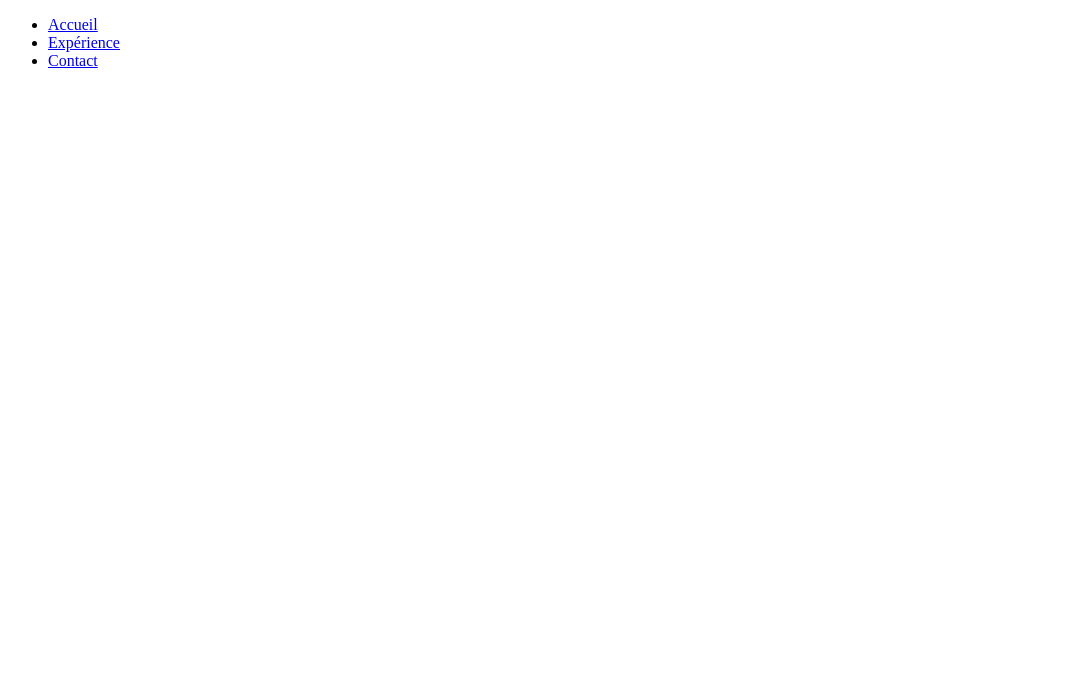
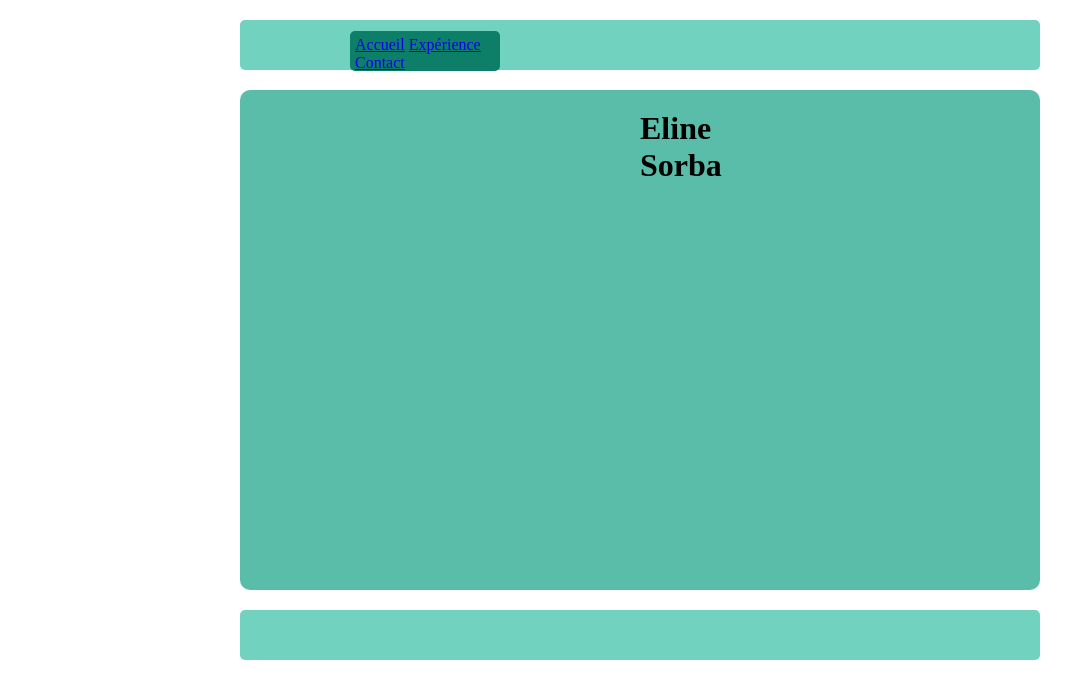
Before and after one commit to ElineSorba/projettest, a plain HTML site: page contact.html in a window 1280 px wide. Shown: the whole page, without its empty margins (0-1071 px from the left). Drawn offline with Linux system fonts and the light colour scheme.

Commit message:
pageaccueil

```diff
--- a/contact.html
+++ b/contact.html
@@ -1,30 +1,35 @@
 <!DOCTYPE html>
 <html lang="fr">
 <head>
+    <link href='http://fonts.googleapis.com/css?family=Noticia+Text:400,400italic,700italic,700' rel='stylesheet' type='text/css'>
     <meta charset="UTF-8">
+    <link rel="stylesheet" href="style.css" />
     <title>Document</title>
+
     <header>
+    <div id="header"></div>
   <nav>
              <ul>
-        <li>
+
                 <a href="index.html">Accueil</a>
-        </li>
-        <li>
                 <a href="experience.html">Expérience</a>
-        </li>
-        <li>
            <a href="contact.html">Contact</a>
-        </li>
           </ul>
 
       </nav>
+        <body>
+            <div id="main"></div>
+
+        </body>
 
    </header>
+
     <main>
-
+       <h1>Eline Sorba</h1>
    </main>
 
    <footer>
+       <div id="footer"></div>
 
    </footer>
 
--- a/style.css
+++ b/style.css
@@ -0,0 +1,55 @@
+*{
+    margin:0px auto;
+    padding:0px auto;
+    -webkit-box-sizing:border-box;
+    -moz-box-sizing:border-box;
+    box-sizing:border-box;
+}
+header {
+    background-color:#71d2bf;
+    width:800px;
+    height:50px;
+    border-radius:5px;
+    margin:20px;
+    padding:10px;
+    margin-left: auto;
+  margin-right: auto;
+
+}
+
+ul {
+ background-color:#0d7f69;
+    width:150px;
+    height:40px;
+    border-radius:5px;
+    margin:1px;
+    padding:5px;
+    margin-left:100px;
+    margin-right:760px;
+    margin-bottom:5px;
+ }
+
+
+main {
+    background-color:#5abdaa;
+    width:800px;
+    height:500px;
+    border-radius: 10px;
+    margin:0px;
+    padding:50px;
+    padding-top:20px;
+    padding-left:400px;
+    padding-right:400px;
+    margin-left:auto;
+    margin-right:auto;
+}
+footer {
+     background-color:#71d2bf;
+    width:800px;
+    height:50px;
+    border-radius:5px;
+    margin:20px;
+    padding:10px;
+    margin-left: auto;
+  margin-right: auto;
+}
```
Also changed, not shown: experience.html (+1 -0 lines). Lines whose indentation alone changed are shown as unchanged.
